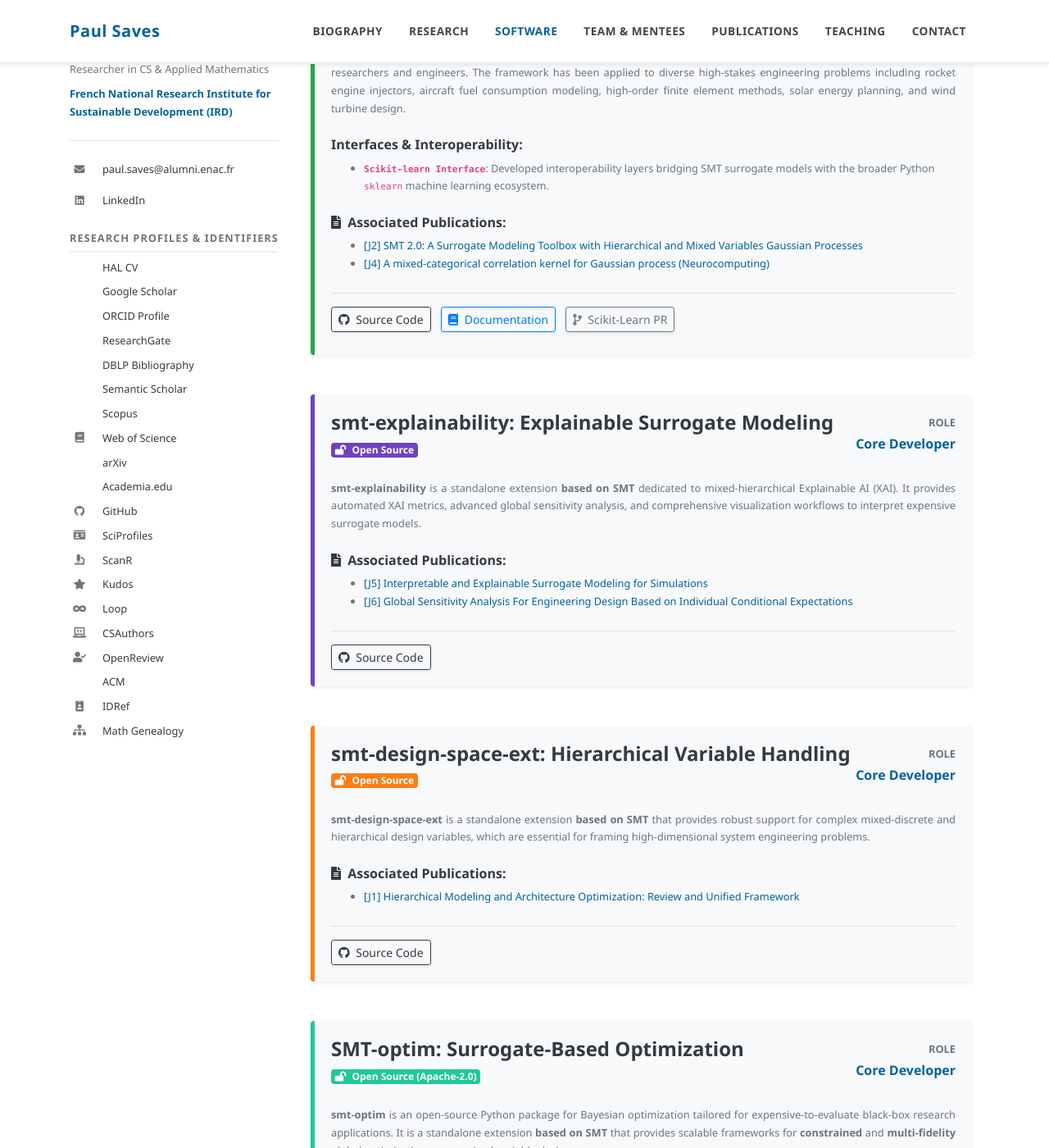
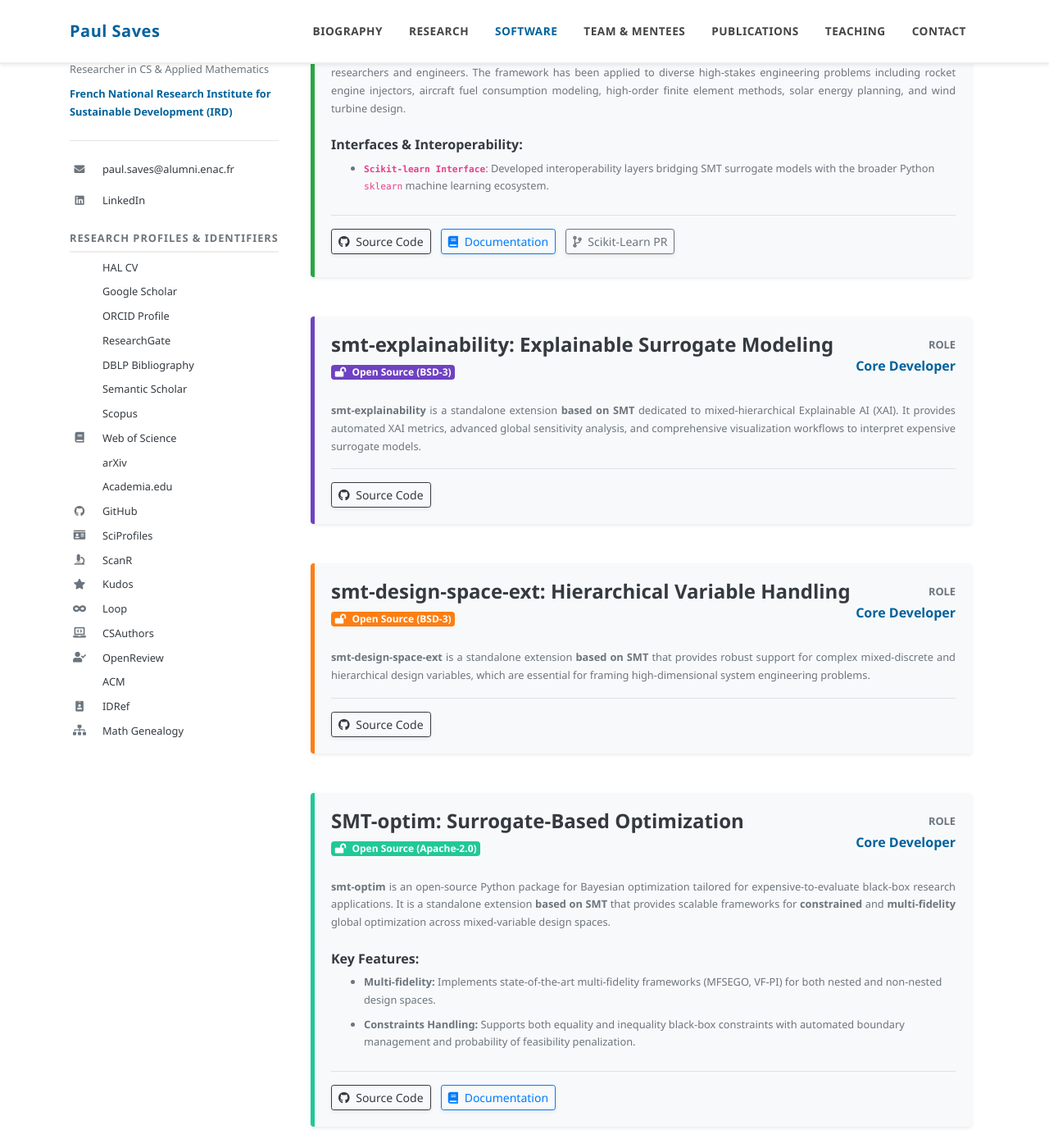
Before and after one commit to Paul-Saves/Paul-Saves.github.io, a Jekyll site: the page built from _pages/software.md, in a window 1280 px wide and 1400 px high, scrolled down 398 px. Shown: the whole window at 82% size. Built offline with Jekyll 4.4.1, drawn with Linux system fonts in a browser that asks for light colours; a style sheet for code colours, icons or effects is not loaded; some of the changed text lies outside the part shown.

Commit message:
update soft.

```diff
--- a/_pages/software.md
+++ b/_pages/software.md
@@ -38,13 +38,7 @@ title: Scientific Software
           <li class="mb-2"><strong><code>Scikit-learn Interface</code></strong>: Developed interoperability layers bridging SMT surrogate models with the broader Python <code>sklearn</code> machine learning ecosystem.</li>
         </ul>
 
-        <div class="mt-4 mb-4">
-          <h4 class="h6 font-weight-bold text-dark"><i class="fas fa-file-alt mr-1"></i> Associated Publications:</h4>
-          <ul class="small text-secondary mb-0">
-            <li><a href="/publications/" class="text-primary">[J2] SMT 2.0: A Surrogate Modeling Toolbox with Hierarchical and Mixed Variables Gaussian Processes</a></li>
-            <li><a href="/publications/" class="text-primary">[J4] A mixed-categorical correlation kernel for Gaussian process (Neurocomputing)</a></li>
-          </ul>
-        </div>
+
 
         <div class="mt-3 border-top pt-3">
           <a href="https://github.com/SMTorg/smt" target="_blank" class="btn btn-sm btn-outline-dark mr-2 shadow-sm mb-2"><i class="fab fa-github mr-1"></i> Source Code</a>
@@ -63,7 +57,7 @@ title: Scientific Software
               smt-explainability: Explainable Surrogate Modeling
             </h2>
             <div class="mb-3">
-              <span class="badge text-white mr-2" style="background-color: #6f42c1;"><i class="fas fa-lock-open mr-1"></i> Open Source</span>
+              <span class="badge text-white mr-2" style="background-color: #6f42c1;"><i class="fas fa-lock-open mr-1"></i> Open Source (BSD-3)</span>
             </div>
           </div>
           <div class="text-right">
@@ -76,13 +70,7 @@ title: Scientific Software
           <strong>smt-explainability</strong> is a standalone extension <strong>based on SMT</strong> dedicated to mixed-hierarchical Explainable AI (XAI). It provides automated XAI metrics, advanced global sensitivity analysis, and comprehensive visualization workflows to interpret expensive surrogate models.
         </p>
 
-        <div class="mt-4 mb-4">
-          <h4 class="h6 font-weight-bold text-dark"><i class="fas fa-file-alt mr-1"></i> Associated Publications:</h4>
-          <ul class="small text-secondary mb-0">
-            <li><a href="/publications/" class="text-primary">[J5] Interpretable and Explainable Surrogate Modeling for Simulations</a></li>
-            <li><a href="/publications/" class="text-primary">[J6] Global Sensitivity Analysis For Engineering Design Based on Individual Conditional Expectations</a></li>
-          </ul>
-        </div>
+
 
         <div class="mt-3 border-top pt-3">
           <a href="https://github.com/SMTorg/smt-explainability" target="_blank" class="btn btn-sm btn-outline-dark mr-2 shadow-sm"><i class="fab fa-github mr-1"></i> Source Code</a>
@@ -99,7 +87,7 @@ title: Scientific Software
               smt-design-space-ext: Hierarchical Variable Handling
             </h2>
             <div class="mb-3">
-              <span class="badge text-white mr-2" style="background-color: #fd7e14;"><i class="fas fa-lock-open mr-1"></i> Open Source</span>
+              <span class="badge text-white mr-2" style="background-color: #fd7e14;"><i class="fas fa-lock-open mr-1"></i> Open Source (BSD-3)</span>
             </div>
           </div>
           <div class="text-right">
@@ -112,12 +100,7 @@ title: Scientific Software
           <strong>smt-design-space-ext</strong> is a standalone extension <strong>based on SMT</strong> that provides robust support for complex mixed-discrete and hierarchical design variables, which are essential for framing high-dimensional system engineering problems.
         </p>
 
-        <div class="mt-4 mb-4">
-          <h4 class="h6 font-weight-bold text-dark"><i class="fas fa-file-alt mr-1"></i> Associated Publications:</h4>
-          <ul class="small text-secondary mb-0">
-            <li><a href="/publications/" class="text-primary">[J1] Hierarchical Modeling and Architecture Optimization: Review and Unified Framework</a></li>
-          </ul>
-        </div>
+
 
         <div class="mt-3 border-top pt-3">
           <a href="https://github.com/SMTorg/smt-design-space-ext" target="_blank" class="btn btn-sm btn-outline-dark mr-2 shadow-sm"><i class="fab fa-github mr-1"></i> Source Code</a>
@@ -153,12 +136,7 @@ title: Scientific Software
           <li class="mb-2"><strong>Constraints Handling:</strong> Supports both equality and inequality black-box constraints with automated boundary management and probability of feasibility penalization.</li>
         </ul>
 
-        <div class="mt-4 mb-4">
-          <h4 class="h6 font-weight-bold text-dark"><i class="fas fa-file-alt mr-1"></i> Associated Publications:</h4>
-          <ul class="small text-secondary mb-0">
-            <li><a href="/publications/" class="text-primary">Multi-Fidelity Constrained Bayesian Optimization with Application to Aircraft Wing Design (AIAA AVIATION 2025)</a></li>
-          </ul>
-        </div>
+
 
         <div class="mt-3 border-top pt-3">
           <a href="https://github.com/SMTorg/smt-optim" target="_blank" class="btn btn-sm btn-outline-dark mr-2 shadow-sm"><i class="fab fa-github mr-1"></i> Source Code</a>
@@ -177,12 +155,12 @@ title: Scientific Software
             </h2>
             <div class="mb-3">
               <span class="badge badge-danger mr-2"><i class="fas fa-lock mr-1"></i> Proprietary</span>
+              <a href="https://hal.science/hal-05636767" target="_blank" class="badge badge-secondary shadow-sm text-white"><i class="fas fa-stamp mr-1"></i> Inventeur-Auteur Répub. Fr. (#2948)</a>
             </div>
           </div>
           <div class="text-right">
             <span class="text-muted small font-weight-bold text-uppercase">Role</span><br>
             <span class="font-weight-bold text-primary">Lead Developer & Co-Inventor</span>
-            <div class="small text-muted mt-1">French Software Deposit #2948</div>
           </div>
         </div>
 
@@ -193,13 +171,7 @@ title: Scientific Software
           <strong>Framework Interoperability:</strong> Led software integrations bridging ONERA's optimization capabilities (SEGOMOE/SMT) with major aerospace design and system architecture frameworks. This includes developing interfaces for the <strong>FAST-OAD</strong> overall aircraft design framework, as well as <strong>DLR</strong> (German Aerospace Center) tools like <strong>SBArchOpt</strong> and <strong>OpenTurbofanArchitecting</strong>, enabling the resolution of realistic, hierarchical aircraft problems under hidden constraints.
         </p>
 
-        <div class="mt-4 mb-2">
-          <h4 class="h6 font-weight-bold text-dark"><i class="fas fa-file-alt mr-1"></i> Associated Publications:</h4>
-          <ul class="small text-secondary mb-0">
-            <li><a href="/publications/" class="text-primary">[J7] System Architecture Optimization Strategies: Dealing with Expensive Hierarchical Problems (JGO)</a></li>
-            <li><a href="/publications/" class="text-primary">Surrogate-Based Modeling and Optimization using ONERA and DLR Softwares (DLR Workshop 2024)</a></li>
-          </ul>
-        </div>
+
       </div>
     </div>
 
```
